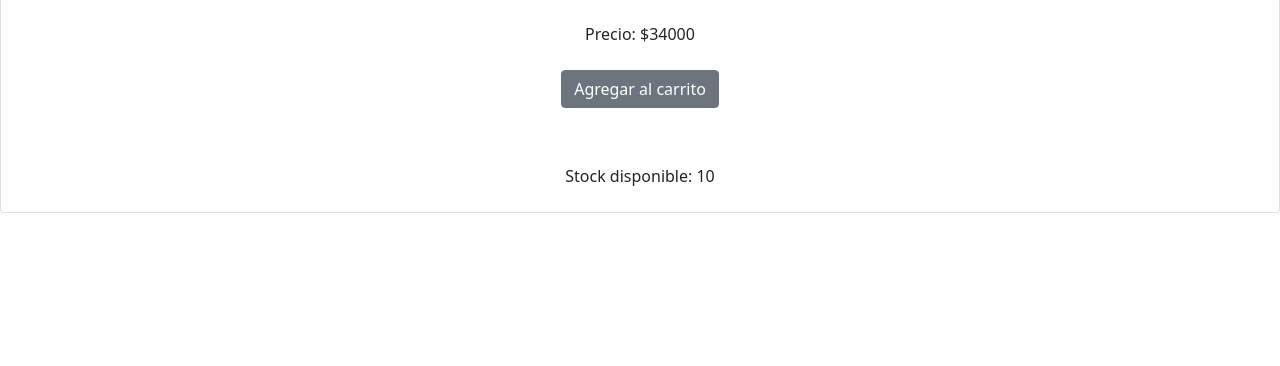
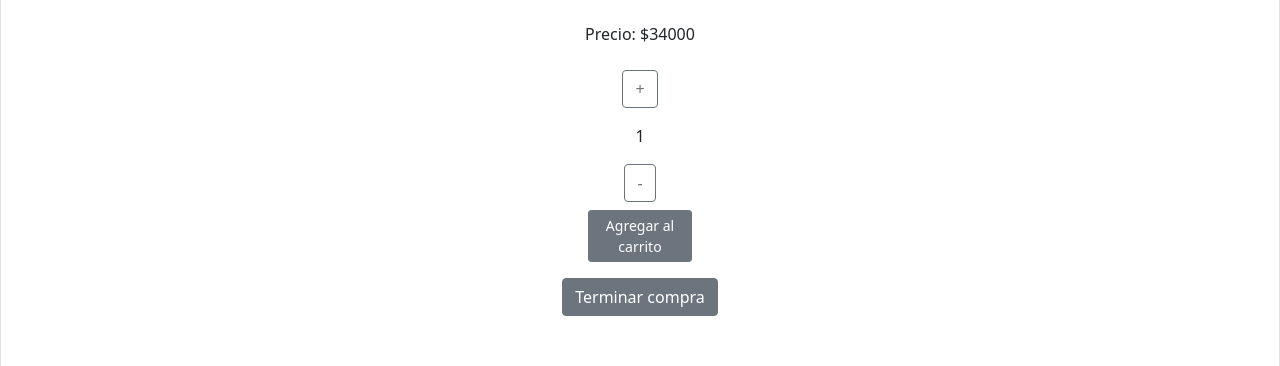
Before and after one commit to nzrodrigo/watches-ch, a React (Create React App) app: page /item/1 in a window 1280 px wide. Shown: the part 577-943 px from the top of the page. Before the commit the page ends 800 px from the top, so only its background shows below. Built offline with nearby package versions, Linux system fonts and the light colour scheme.

Commit message:
sinconizar counter

```diff
--- a/src/App.js
+++ b/src/App.js
@@ -16,7 +16,7 @@ function App() {
           <Route path='/' element={<ItemListContainer />}></Route>
           <Route path='/category/:categoryId' element={<ItemListContainer />}></Route>
           <Route path='/item/:productId' element={<ItemDetailContainer />}></Route>
-          <Route path='/carwidget' element={<CarWidget />}></Route>
+          <Route path='/cart' element={<CarWidget />}></Route>
           <Route path='*' element={<h1>NOT FOUND 404</h1>}/>
         </Routes>
       </BrowserRouter>
--- a/src/components/CarWidget.js
+++ b/src/components/CarWidget.js
@@ -1,12 +1,6 @@
-import ItemCount from "./ItemCount"
-
-const onAddItem= (itemCount)=>{
-    alert(itemCount);
-}
-
 const CarWidget =()=>{
     return(
-        <ItemCount stock={10} initial={1} onAdd={onAddItem} />
+        <h1>Cart</h1>
     )
 }
 export default CarWidget
--- a/src/components/ItemCount.js
+++ b/src/components/ItemCount.js
@@ -1,4 +1,5 @@
 import React, { useState }  from "react";
+
 
 
 function ItemCount ({stock, initial, onAdd}){
--- a/src/components/ItemDetail.js
+++ b/src/components/ItemDetail.js
@@ -1,12 +1,22 @@
 
 import { Card, Button, Image} from "react-bootstrap";
-import React from "react";
+import React, { useState } from "react";
+import ItemCount from "./ItemCount";
 import { Link } from "react-router-dom";
 
 
 const ItemDetail = ({ imageLink, title, description, price, category, stock }) => {
 
+            const [quantity, setQuantity] = useState(0)
+            const handleOnAdd= (q)=>{
+                setQuantity(q)
+            }
+            console.log(quantity);
+
     return(
+
+
+
             <Card className="mt-5 px-auto">
 
             <Card.Body >
@@ -21,7 +31,8 @@ const ItemDetail = ({ imageLink, title, description, price, category, stock }) =
             <Card.Text className="my-4">
                 {`Precio: $${price}`}
             </Card.Text>
-            <Button  as={Link} to={'/carwidget'} variant="secondary" className="mb-3">Agregar al carrito</Button>
+            <ItemCount stock={stock} initial={1} onAdd={handleOnAdd} />
+            <Button className="my-3" variant="secondary" as={Link} to={'/cart'}>Terminar compra</Button>
             </Card.Body>
             <Card.Text className="my-4">
                 {`Stock disponible: ${stock}`}
--- a/src/components/NavBar.js
+++ b/src/components/NavBar.js
@@ -24,7 +24,7 @@ const NavBar = () => {
             {categories.map( cat =><Nav.Link as={Link} key={cat.id} to={`/category/${cat.id}`}>{cat.name}</Nav.Link>)}
           </Nav>
           <Nav>
-          <Nav.Link as={Link} to='/carwidget' className='justify-content-end' >
+          <Nav.Link as={Link} to='/cart' className='justify-content-end' >
               <svg xmlns="http://www.w3.org/2000/svg" width="24" height="24" fill="currentColor" class="bi bi-cart" viewBox="0 0 16 16">
                 <path d="M0 1.5A.5.5 0 0 1 .5 1H2a.5.5 0 0 1 .485.379L2.89 3H14.5a.5.5 0 0 1 .491.592l-1.5 8A.5.5 0 0 1 13 12H4a.5.5 0 0 1-.491-.408L2.01 3.607 1.61 2H.5a.5.5 0 0 1-.5-.5zM3.102 4l1.313 7h8.17l1.313-7H3.102zM5 12a2 2 0 1 0 0 4 2 2 0 0 0 0-4zm7 0a2 2 0 1 0 0 4 2 2 0 0 0 0-4zm-7 1a1 1 0 1 1 0 2 1 1 0 0 1 0-2zm7 0a1 1 0 1 1 0 2 1 1 0 0 1 0-2z"/>
                 { 0 }
```
